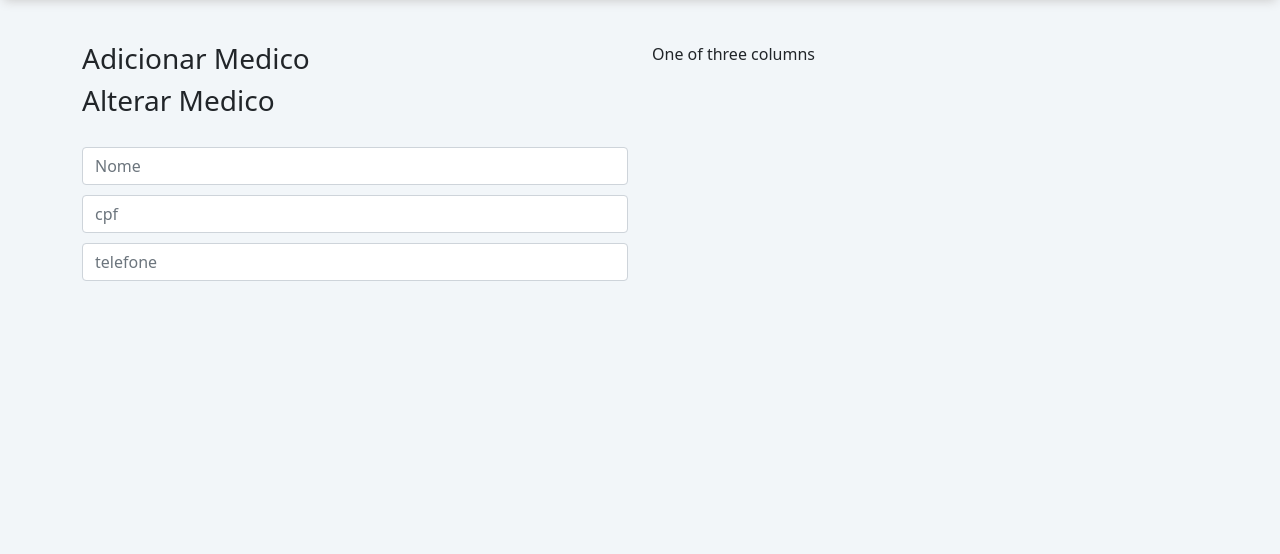
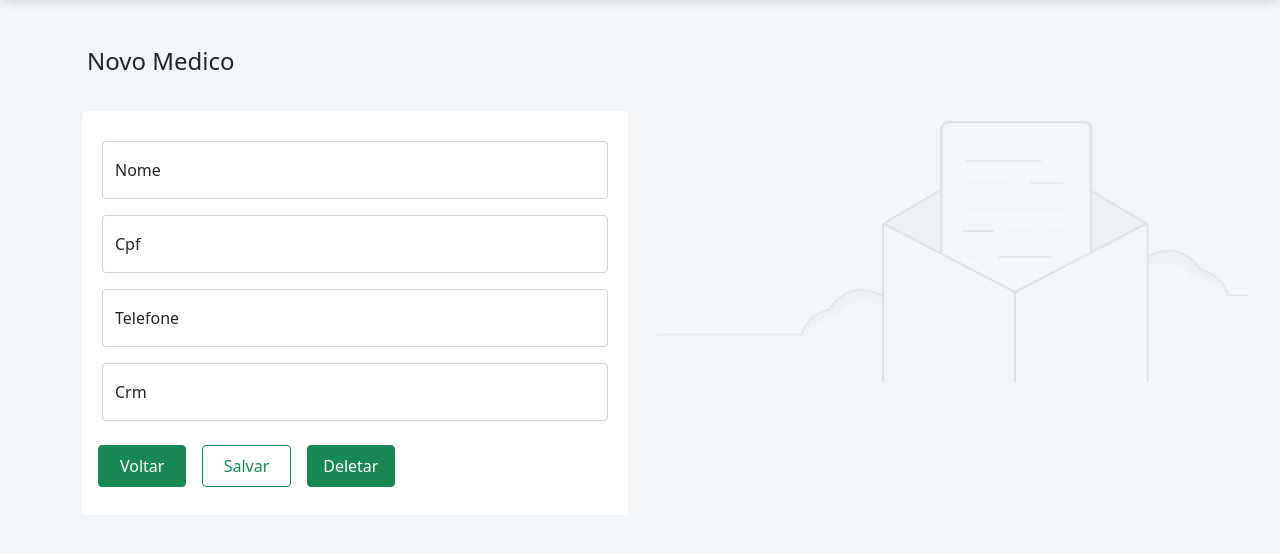
Before and after one commit to Ldvk-bf/e-HUGV, a PHP site: page /admin/medico/detalhes_medico.php in a window 1280 px wide. Shown: the part 118-672 px from the top of the page. Run offline with PHP 8.4, Linux system fonts and the light colour scheme.

Commit message:
create the form to add medico

```diff
--- a/admin/acesso.php
+++ b/admin/acesso.php
@@ -17,6 +17,7 @@
         header("Location: $newURL.php?flag=".$flag);
         die();
     }
+
 ?>
 
 <html lang="pt-br" class="fullHeight"><head>
--- a/admin/medico/acesso_medicos.php
+++ b/admin/medico/acesso_medicos.php
@@ -1,5 +1,9 @@
 <?php
     include '../../assets/php/conexao.php';
+    if(count($_POST) > 0) {
+        $query = 'insert into medico (nome,cpf,telefone,crm) values ("'.$_POST['nome'].'","'.$_POST['cpf'].'","'.$_POST['telefone'].'","'.$_POST['crm'].'")';
+        $return = $conexao->exec($query);
+    }
 
     $query = 'select * from medico';
     $stmt = $conexao->query($query);
@@ -32,6 +36,7 @@
     <div class="screen">
         <div class="container-sm ml-5" id="content-main">
             <div class="container divisiao-superior">
+                <a href="../acesso.php?count=1" class="btn btn-outline-success m-3"> Voltar</a>
                 <a href="detalhes_medico.php?count=2&idMedico=0" class="btn btn-success" style="height: 2.5rem;"> adicionar médico</a>
                 <input type="text" placeholder="pesquisar pelo nome" class="form-control" id="pesquisa">
             </div>
--- a/admin/medico/detalhes_medico.php
+++ b/admin/medico/detalhes_medico.php
@@ -15,7 +15,7 @@
     <link rel="stylesheet" href="../../assets/css/estilos.css">
 
     <!-- MY detalhe -->
-    <link rel="stylesheet" href="../../assets/css/estilo-detalhe.css">
+    <link rel="stylesheet" href="../../assets/css/estilo-detalhes.css">
 
 
     <title>e-HUGV | Detalhes medico</title>
@@ -27,17 +27,34 @@
         <div class="container-sm ml-auto" id="content-main">
             <div class="row">
                 <div class="col-md-6 col-sm-12">
-                    <h3>Adicionar Medico</h3>
-                    <h3>Alterar Medico</h3>
+                    <h4 style="padding:5px;">Novo Medico</h4>
 
-                    <form action="" method="post">
-                        <input type="text" class="form-control" placeholder="Nome">
-                        <input type="text" class="form-control" placeholder="cpf" oninput="mascara(this, 'cpf')">
-                        <input type="text" class="form-control" placeholder="telefone" oninput="mascara(this, 'telefone')">
+                    <form class="my-card form-group" action="acesso_medicos.php?count=2" method="post">
+                        <div class="form-floating mb-3">
+                            <input name="nome" type="text" class="form-control" id="floatingInput" placeholder="name@example.com">
+                            <label for="floatingInput">Nome</label>
+                        </div>
+                        <div class="form-floating mb-3">
+                            <input name="cpf" type="text" class="form-control" id="floatingInput"  placeholder="111.111.111-11" oninput="mascara(this, 'cpf')">
+                            <label for="floatingInput">Cpf</label>
+                        </div>
+                        <div class="form-floating mb-3">
+                            <input name="telefone" type="text" class="form-control" id="floatingInput" placeholder="(92) 99614-0802" oninput="mascara(this, 'telefone')">
+                            <label for="floatingInput">Telefone</label>
+                        </div>
+                        <div class="form-floating mb-3">
+                            <input name="crm" type="text" class="form-control" id="floatingInput" placeholder="4515213">
+                            <label for="floatingInput">Crm</label>
+                        </div>
+                        <div class="row">
+                            <a href="acesso_medicos.php?count=2" class="btn btn-success col-2 m-2 p-2"> Voltar</a>
+                            <button type="submit" class="btn btn-outline-success col-2 m-2 p-2"> Salvar</button>
+                            <button class="btn btn-success col-2 m-2 p-2"> Deletar</button>
+                        </div>
                     </form>
                 </div>
                 <div class="col-md-6 col-sm-12">
-                One of three columns
+                    <img src="../../assets/images/DetailScreen.png" alt="">
                 </div>
             </div>
         </div>
--- a/assets/css/estilo-detalhe.css
+++ b/assets/css/estilo-detalhes.css
@@ -12,3 +12,9 @@ form {
 .form-control {
     margin: 10px 0px;
 }
+
+.my-card {
+    padding: 20px;
+    background: white;
+    border-radius: 5px;
+}
--- a/assets/js/utilitares.js
+++ b/assets/js/utilitares.js
@@ -25,9 +25,9 @@ function mascara(i,t){
       if (v.length == 10) i.value += "/";
       if (v.length == 15) i.value += "-";
    } else if(t == "telefone"){
-      i.setAttribute("maxlength", "16");
+      i.setAttribute("maxlength", "15");
       if(v.length == 1) i.value = "("+i.value;
       if (v.length == 3) i.value += ") ";
-      if (v.length == 11) i.value += "-";
+      if (v.length == 10) i.value += "-";
    }
 }
```
Also changed, not shown: assets/images/DetailScreen.png (added).
